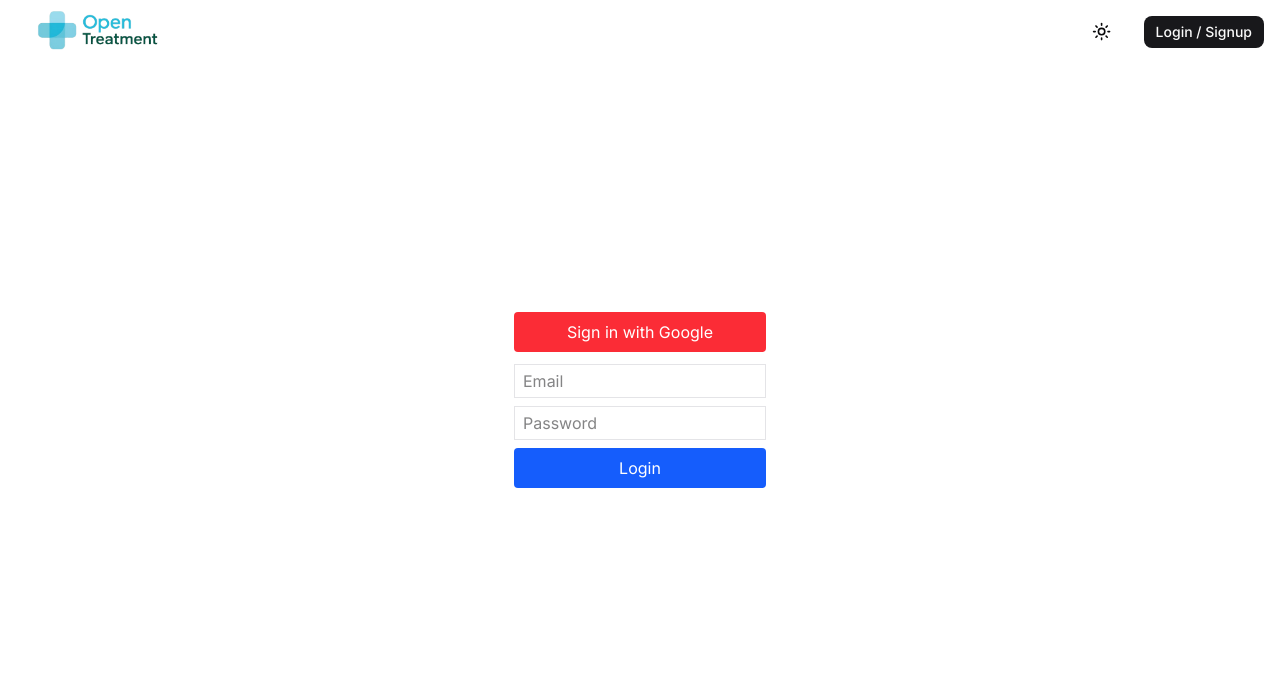
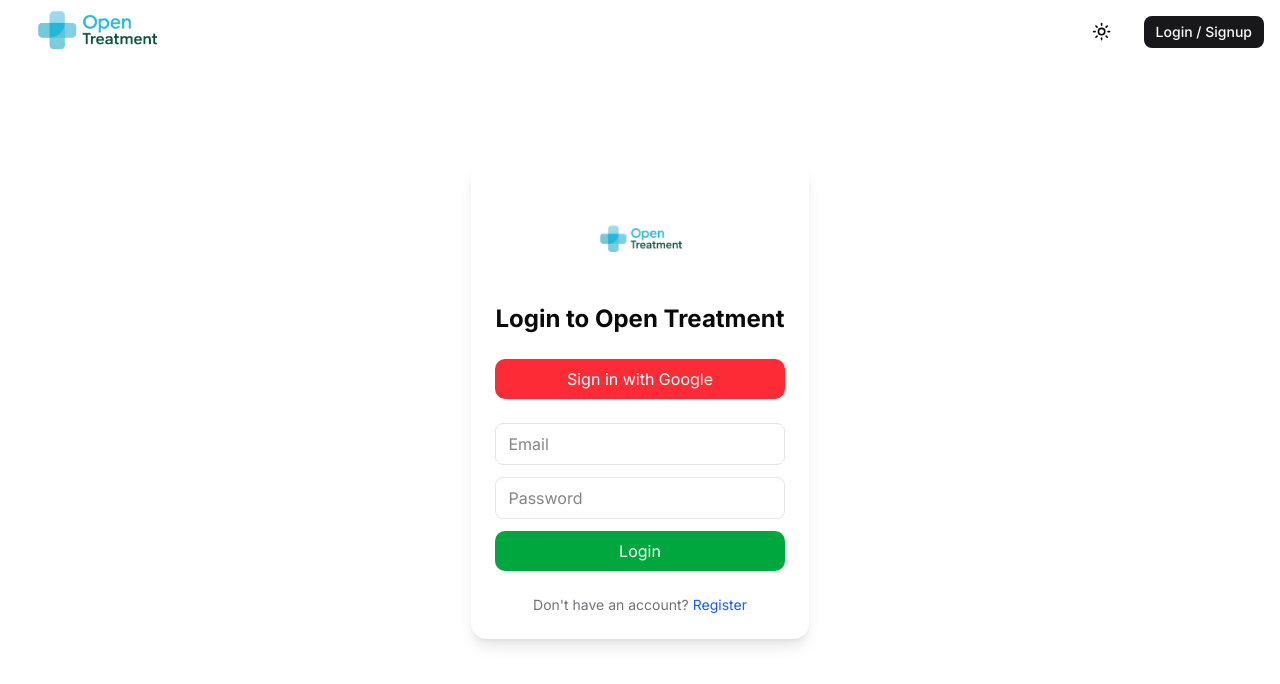
Before and after one commit to Lalitchaudhary01/Opentreatments, a Next.js app: page /auth/login in a window 1280 px wide. Shown: the top 684 px of the page. Built offline with nearby package versions, Linux system fonts and the light colour scheme; no server answers.

Commit message:
build authentication ui

```diff
--- a/app/auth/login/page.tsx
+++ b/app/auth/login/page.tsx
@@ -1,9 +1,9 @@
-import { LoginForm } from "@/features/auth/components/LoginForm";
+import AuthForm from "@/features/auth/components/LoginForm";
 
 export default function LoginPage() {
   return (
     <div className="flex justify-center items-center h-screen">
-      <LoginForm />
+      <AuthForm />
     </div>
   );
 }
--- a/app/auth/register/page.tsx
+++ /dev/null
@@ -1,9 +0,0 @@
-import { RegisterForm } from "@/features/auth/components/RegisterForm";
-
-export default function RegisterPage() {
-  return (
-    <div className="flex justify-center items-center h-screen">
-      <RegisterForm />
-    </div>
-  );
-}
--- a/features/auth/components/LoginForm.tsx
+++ b/features/auth/components/LoginForm.tsx
@@ -1,13 +1,38 @@
 "use client";
+
+import { useState } from "react";
+import { useRouter, useSearchParams } from "next/navigation";
 import { signIn } from "next-auth/react";
-import { useRouter } from "next/navigation";
-import { useState } from "react";
+import Image from "next/image";
 
-export function LoginForm() {
-  const [form, setForm] = useState({ email: "", password: "" });
+export default function AuthForm() {
   const router = useRouter();
+  const searchParams = useSearchParams();
+  const mode = searchParams.get("mode") || "login"; // "login" ya "register"
 
-  async function handleSubmit(e: React.FormEvent) {
+  const [form, setForm] = useState({
+    name: "",
+    email: "",
+    password: "",
+    confirm: "",
+  });
+
+  async function handleRegister(e: React.FormEvent) {
+    e.preventDefault();
+    const res = await fetch("/api/auth/register", {
+      method: "POST",
+      body: JSON.stringify({
+        name: form.name,
+        email: form.email,
+        password: form.password,
+        confirmPassword: form.confirm,
+      }),
+      headers: { "Content-Type": "application/json" },
+    });
+    if (res.ok) router.push("/auth?mode=login");
+  }
+
+  async function handleLogin(e: React.FormEvent) {
     e.preventDefault();
     const res = await signIn("credentials", {
       redirect: false,
@@ -18,33 +43,98 @@ export function LoginForm() {
   }
 
   return (
-    <div className="flex flex-col gap-3">
+    <div className="min-h-screen flex items-center justify-center bg-background text-foreground">
+      <div className="w-full max-w-md bg-card p-6 rounded-2xl shadow-lg flex flex-col gap-6">
+        {/* Logo */}
+        <div className="flex flex-col items-center gap-2">
+          <Image src="/logo.png" alt="Logo" width={110} height={110} />
+          <h1 className="text-2xl font-bold">
+            {mode === "login"
+              ? "Login to Open Treatment"
+              : "Register for Open Treatment"}
+          </h1>
+        </div>
+
+        {/* Google Button */}
+        {mode === "login" && (
           <button
             onClick={() => signIn("google", { callbackUrl: "/" })}
-        className="bg-red-500 text-white p-2 rounded"
+            className="w-full bg-red-500 hover:bg-red-600 text-white py-2 rounded-lg transition"
           >
             Sign in with Google
           </button>
+        )}
 
-      <form onSubmit={handleSubmit} className="flex flex-col gap-2">
+        {/* Form */}
+        <form
+          onSubmit={mode === "login" ? handleLogin : handleRegister}
+          className="flex flex-col gap-3"
+        >
+          {mode === "register" && (
+            <input
+              type="text"
+              placeholder="Name"
+              value={form.name}
+              onChange={(e) => setForm({ ...form, name: e.target.value })}
+              className="border px-3 py-2 rounded-md bg-background"
+            />
+          )}
           <input
             type="email"
             placeholder="Email"
             value={form.email}
             onChange={(e) => setForm({ ...form, email: e.target.value })}
-          className="border px-2 py-1"
+            className="border px-3 py-2 rounded-md bg-background"
           />
           <input
             type="password"
             placeholder="Password"
             value={form.password}
             onChange={(e) => setForm({ ...form, password: e.target.value })}
-          className="border px-2 py-1"
+            className="border px-3 py-2 rounded-md bg-background"
           />
-        <button type="submit" className="bg-blue-600 text-white p-2 rounded">
-          Login
+          {mode === "register" && (
+            <input
+              type="password"
+              placeholder="Confirm Password"
+              value={form.confirm}
+              onChange={(e) => setForm({ ...form, confirm: e.target.value })}
+              className="border px-3 py-2 rounded-md bg-background"
+            />
+          )}
+          <button
+            type="submit"
+            className="bg-green-600 hover:bg-green-700 text-white py-2 rounded-lg transition"
+          >
+            {mode === "login" ? "Login" : "Register"}
           </button>
         </form>
+
+        {/* Toggle Link */}
+        <p className="text-center text-sm text-muted-foreground">
+          {mode === "login" ? (
+            <>
+              Don&apos;t have an account?{" "}
+              <a
+                href="/auth?mode=register"
+                className="text-blue-600 hover:underline"
+              >
+                Register
+              </a>
+            </>
+          ) : (
+            <>
+              Already have an account?{" "}
+              <a
+                href="/auth?mode=login"
+                className="text-blue-600 hover:underline"
+              >
+                Login
+              </a>
+            </>
+          )}
+        </p>
+      </div>
     </div>
   );
 }
--- a/features/auth/components/RegisterForm.tsx
+++ /dev/null
@@ -1,64 +0,0 @@
-"use client";
-import { useState } from "react";
-import { useRouter } from "next/navigation";
-
-export function RegisterForm() {
-  const router = useRouter();
-  const [form, setForm] = useState({
-    name: "",
-    email: "",
-    password: "",
-    confirm: "",
-  });
-
-  async function handleSubmit(e: React.FormEvent) {
-    e.preventDefault();
-    const res = await fetch("/api/auth/register", {
-      method: "POST",
-      body: JSON.stringify({
-        name: form.name,
-        email: form.email,
-        password: form.password,
-        confirmPassword: form.confirm,
-      }),
-      headers: { "Content-Type": "application/json" },
-    });
-    if (res.ok) router.push("/auth/login");
-  }
-
-  return (
-    <form onSubmit={handleSubmit} className="flex flex-col gap-2">
-      <input
-        type="text"
-        placeholder="Name"
-        value={form.name}
-        onChange={(e) => setForm({ ...form, name: e.target.value })}
-        className="border px-2 py-1"
-      />
-      <input
-        type="email"
-        placeholder="Email"
-        value={form.email}
-        onChange={(e) => setForm({ ...form, email: e.target.value })}
-        className="border px-2 py-1"
-      />
-      <input
-        type="password"
-        placeholder="Password"
-        value={form.password}
-        onChange={(e) => setForm({ ...form, password: e.target.value })}
-        className="border px-2 py-1"
-      />
-      <input
-        type="password"
-        placeholder="Confirm Password"
-        value={form.confirm}
-        onChange={(e) => setForm({ ...form, confirm: e.target.value })}
-        className="border px-2 py-1"
-      />
-      <button type="submit" className="bg-green-600 text-white p-2 rounded">
-        Register
-      </button>
-    </form>
-  );
-}
```
Lines whose indentation alone changed are shown as unchanged.
